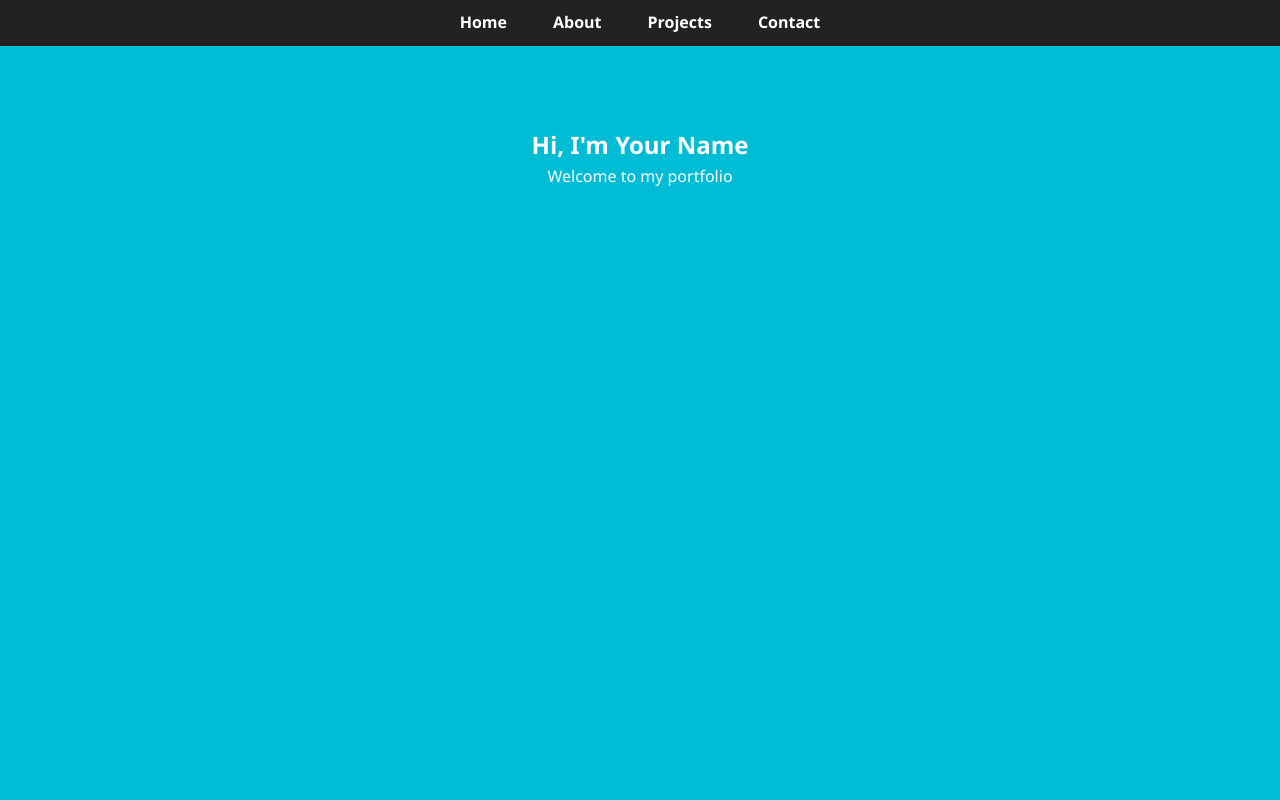
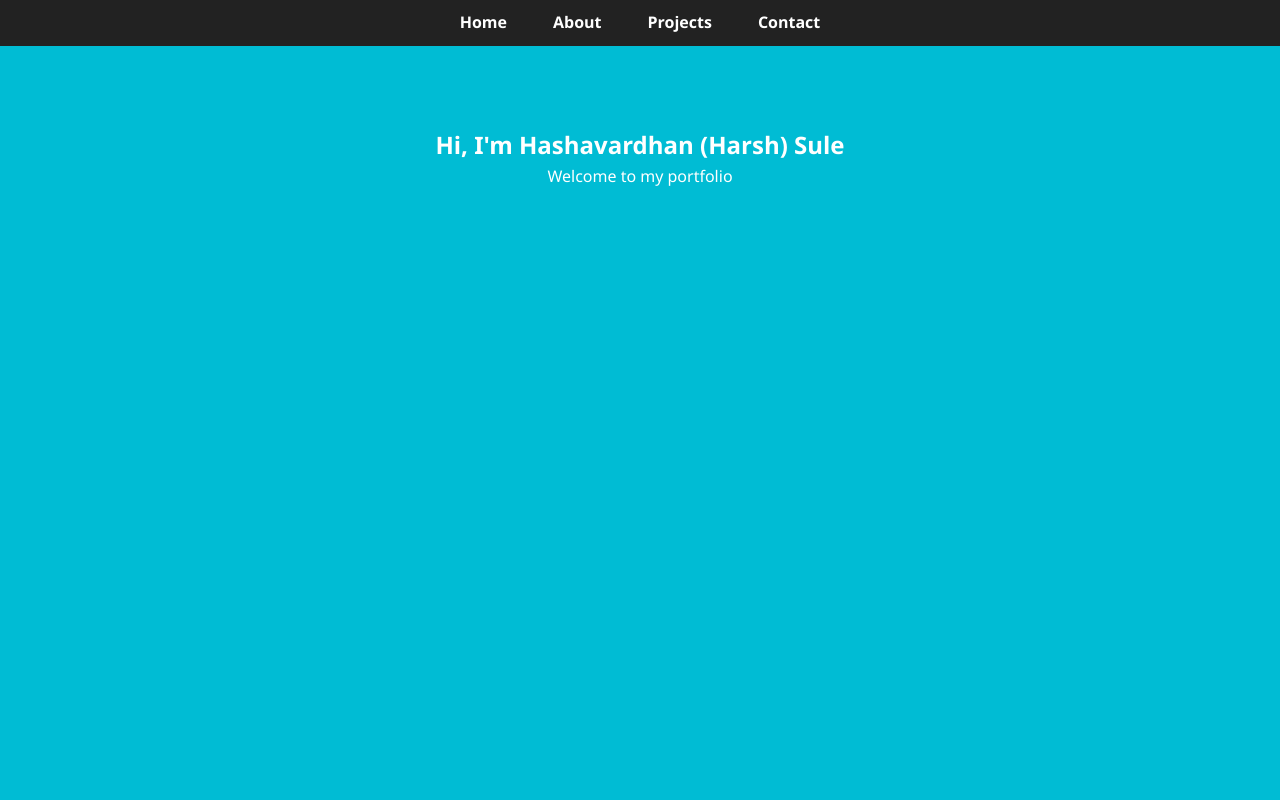
Before and after one commit to Hsule-git/portfolio, a plain HTML site: page index.html in a window 1280 px wide. Shown: the top 800 px of the page. Drawn offline with Linux system fonts and the light colour scheme.

Commit message:
Update index.html

```diff
--- a/index.html
+++ b/index.html
@@ -19,7 +19,7 @@
 
   <!-- Home Section -->
   <section id="home" class="section">
-    <h1>Hi, I'm Your Name</h1>
+    <h1>Hi, I'm Hashavardhan (Harsh) Sule </h1>
     <p>Welcome to my portfolio</p>
   </section>
 
```
